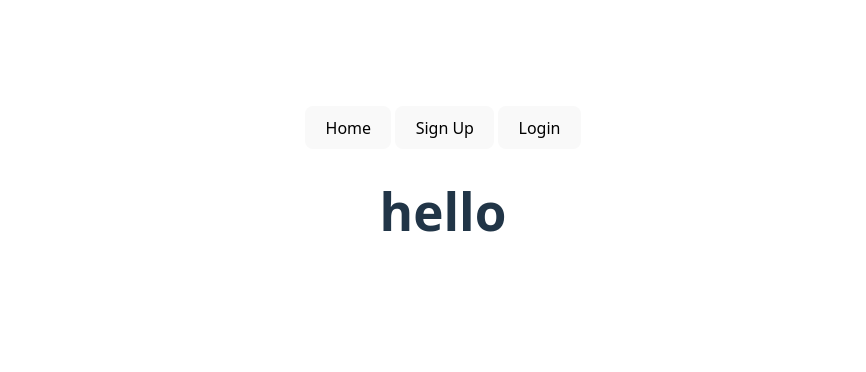
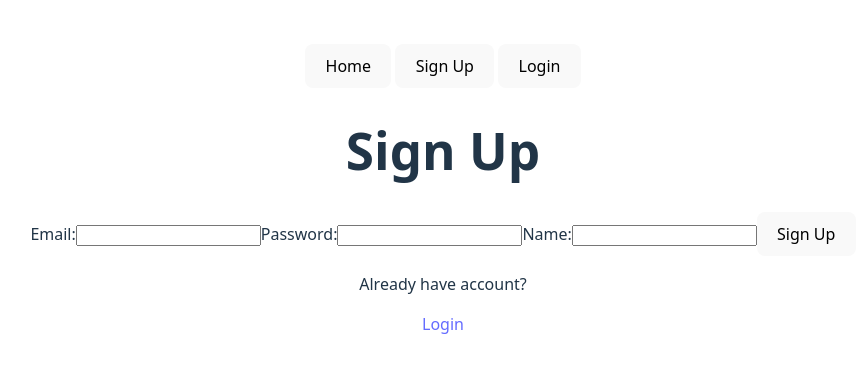
Before and after one commit to fitness-classes-platform/fitness-app-frontend, a React (Vite) app: page /signup in a window 1280 px wide. Shown: the part 210-582 px from the top of the page, without its empty margins (197-1063 px from the left). Built offline with nearby package versions, Linux system fonts and the light colour scheme.

Commit message:
add signup page

```diff
--- a/src/App.jsx
+++ b/src/App.jsx
@@ -4,15 +4,18 @@ import axios from "axios";
 import { Routes, Route } from "react-router-dom"
 
 import Navbar from './components/Navbar';
+import SignupPage from "./pages/SignupPage";
 
 function App() {
   const [count, setCount] = useState(0)
 
   return (
-    <>
+    <div>
       <Navbar />
-      <h1>hello</h1>
-    </>
+      <Routes>
+        <Route path = "/signup" element={<SignupPage />} />
+      </Routes>
+    </div>
   )
 }
 
--- /dev/null
+++ b/src/pages/SignupPage.jsx
@@ -0,0 +1,82 @@
+import { useState } from "react";
+import { Link, useNavigate } from "react-router-dom";
+import axios from "axios";
+
+const API_URL = "http://localhost:5005";
+
+
+function SignupPage(props) {
+  const [email, setEmail] = useState("");
+  const [password, setPassword] = useState("");
+  const [name, setName] = useState("");
+  const [errorMessage, setErrorMessage] = useState(undefined);
+
+  const navigate = useNavigate();
+
+  const handleEmail = (e) => setEmail(e.target.value);
+  const handlePassword = (e) => setPassword(e.target.value);
+  const handleName = (e) => setName(e.target.value);
+
+
+  const handleSignupSubmit = (e) => {
+    e.preventDefault();
+
+    if (!email || !password || !name) {
+      setErrorMessage("All fields are mandatory");
+      return;
+    }
+
+    const requestBody = { email, password, name };
+
+    axios.post(`${API_URL}/auth/signup`, requestBody)
+      .then((response) => {
+        navigate('/login');
+      })
+      .catch((error) => {
+        const errorDescription = error.response.data.message;
+        setErrorMessage(errorDescription);
+      })
+  };
+
+
+  return (
+    <div className="SignupPage">
+      <h1>Sign Up</h1>
+
+      <form onSubmit={handleSignupSubmit}>
+        <label>Email:</label>
+        <input
+          type="email"
+          name="email"
+          value={email}
+          onChange={handleEmail}
+        />
+
+        <label>Password:</label>
+        <input
+          type="password"
+          name="password"
+          value={password}
+          onChange={handlePassword}
+        />
+
+        <label>Name:</label>
+        <input
+          type="text"
+          name="name"
+          value={name}
+          onChange={handleName}
+        />
+
+        <button type="submit">Sign Up</button>
+      </form>
+
+      { errorMessage && <p className="error-message">{errorMessage}</p> }
+
+      <p>Already have account?</p>
+      <Link to={"/login"}> Login</Link>
+    </div>
+  )
+}
+
+export default SignupPage;
```
